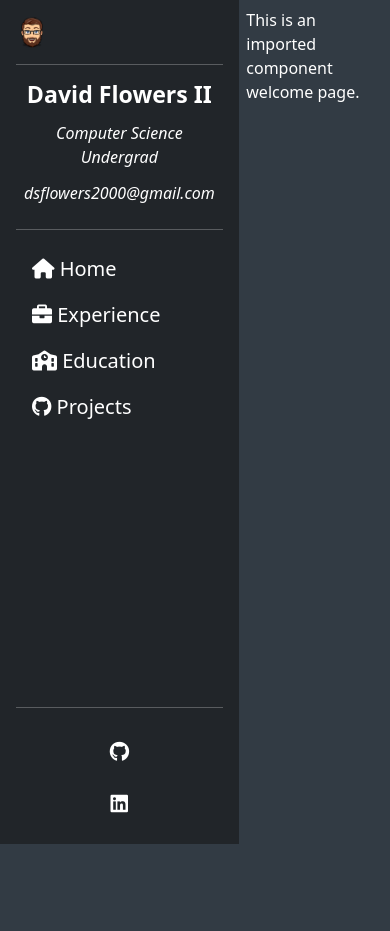
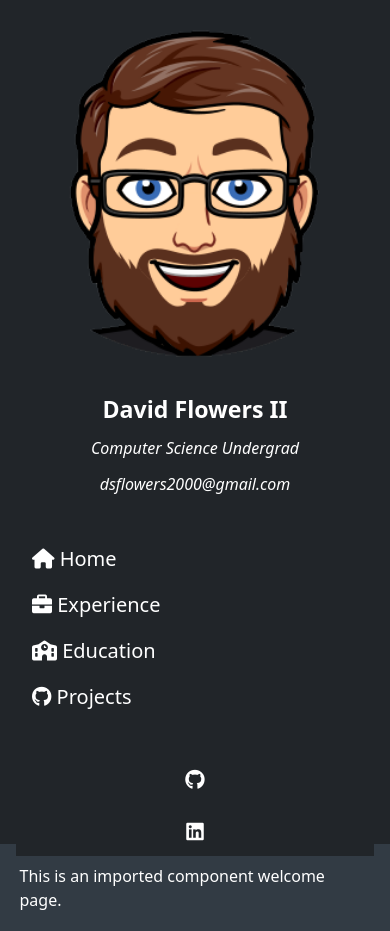
Before and after one commit to Master449/resume-overhaul, a Vue app: page / in a window 390 px wide. Before the commit the page ends 844 px from the top, so only its background shows below. Built offline with nearby package versions, Linux system fonts and the light colour scheme; what vue-awesome-sidebar would draw is missing.

Commit message:
Mobile is mostly good to go. Just need to fix the colors

```diff
--- a/src/App.vue
+++ b/src/App.vue
@@ -40,4 +40,10 @@
 .router-view {
     margin: 5%;
 }
+
+@media only screen and (max-width: 600px) {
+  .flex-container {
+    flex-direction: column;
+  }
+}
 </style>
--- a/src/components/Sidebar.vue
+++ b/src/components/Sidebar.vue
@@ -1,9 +1,12 @@
 <script setup lang="ts">
 import { RouterLink } from 'vue-router'
+
+let IsMobile = (/Android|webOS|iPhone|iPad|iPod|BlackBerry|IEMobile|Opera Mini/i.test(navigator.userAgent))
+
 </script>
 
 <template>
-      <div id="Nav-Not-Mobile">
+    <div id="Nav-Not-Mobile" v-if=(!IsMobile)>
         <div id="navbar" class="d-flex flex-column flex-shrink-0 p-3 text-white bg-dark">
             <img src="/img/avatar.png" />
             <hr>
@@ -16,7 +19,8 @@
                     <router-link to="/" class="nav-link"><i class="fa-solid fa-house"></i> Home</router-link>
                 </li>
                 <li>
-              <router-link to="/experience" class="nav-link"><i class="fa-solid fa-briefcase"></i> Experience</router-link>
+                    <router-link to="/experience" class="nav-link"><i class="fa-solid fa-briefcase"></i>
+                        Experience</router-link>
                 </li>
                 <li>
                     <router-link to="/education" class="nav-link"><i class="fa-solid fa-school"></i> Education</router-link>
@@ -34,9 +38,52 @@
             </ul>
         </div>
     </div>
+    <div class="Nav-Mobile" v-else>
+        <nav class="navbar navbar-expand-lg navbar-dark bg-dark">
+            <div class="container-fluid">
+                <a class="navbar-brand" href="#">
+                        <img src="/img/avatar.png" alt="" width="30" height="30"> David Flowers II
+                </a>
+                <button class="navbar-toggler" type="button" data-bs-toggle="collapse" data-bs-target="#navbarNavDropdown"
+                    aria-controls="navbarNavDropdown" aria-expanded="false" aria-label="Toggle navigation">
+                    <span class="navbar-toggler-icon"></span>
+                </button>
+                <div class="collapse navbar-collapse" id="navbarNavDropdown">
+                    <ul class="navbar-nav">
+                        <li class="nav-item">
+                            <router-link to="/" class="nav-link"><i class="fa-solid fa-house"></i> Home</router-link>
+                        </li>
+                        <li class="nav-item">
+                            <router-link to="/experience" class="nav-link"><i class="fa-solid fa-briefcase"></i>
+                                Experience</router-link>
+                        </li>
+                        <li class="nav-item">
+                            <router-link to="/education" class="nav-link"><i class="fa-solid fa-school"></i>
+                                Education</router-link>
+                        </li>
+                        <li class="nav-item">
+                            <router-link to="/projects" class="nav-link"><i class="fa-brands fa-github"></i>
+                                Projects</router-link>
+                        </li>
+                        <li class="nav-item dropdown">
+                            <a class="nav-link dropdown-toggle" href="#" id="navbarDropdownMenuLink" role="button"
+                                data-bs-toggle="dropdown" aria-expanded="false">
+                                Contact
+                            </a>
+                            <ul class="dropdown-menu" aria-labelledby="navbarDropdownMenuLink">
+                                <li><a class="dropdown-item" href="#">Action</a></li>
+                                <li><a class="dropdown-item" href="#">Another action</a></li>
+                                <li><a class="dropdown-item" href="#">Something else here</a></li>
+                            </ul>
+                        </li>
+                    </ul>
+                </div>
+            </div>
+        </nav>
+    </div>
 </template>
 
-<style>
+<style scoped>
 #navbar {
     height: 100%;
     width: 100%;
@@ -56,27 +103,15 @@
     font-size: 24px;
 }
 
-#Nav-Not-Mobile ul li a {
+ul li a {
     color: #FFFF;
     width: 100%;
     height: 100%;
     font-size: 20px;
 }
 
-@media screen and (max-width: 700px) {
-  #navbar {
-    width: 100%;
-    z-index: 2;
+a,
+i {
+    color: #FFF;
 }
-
-  #navbar img {
-    height: 2em;
-    width: 2em;
-  }
-
-  li {
-    font-display: none;
-  }
-}
-
 </style>
```
Lines whose indentation alone changed are shown as unchanged.
